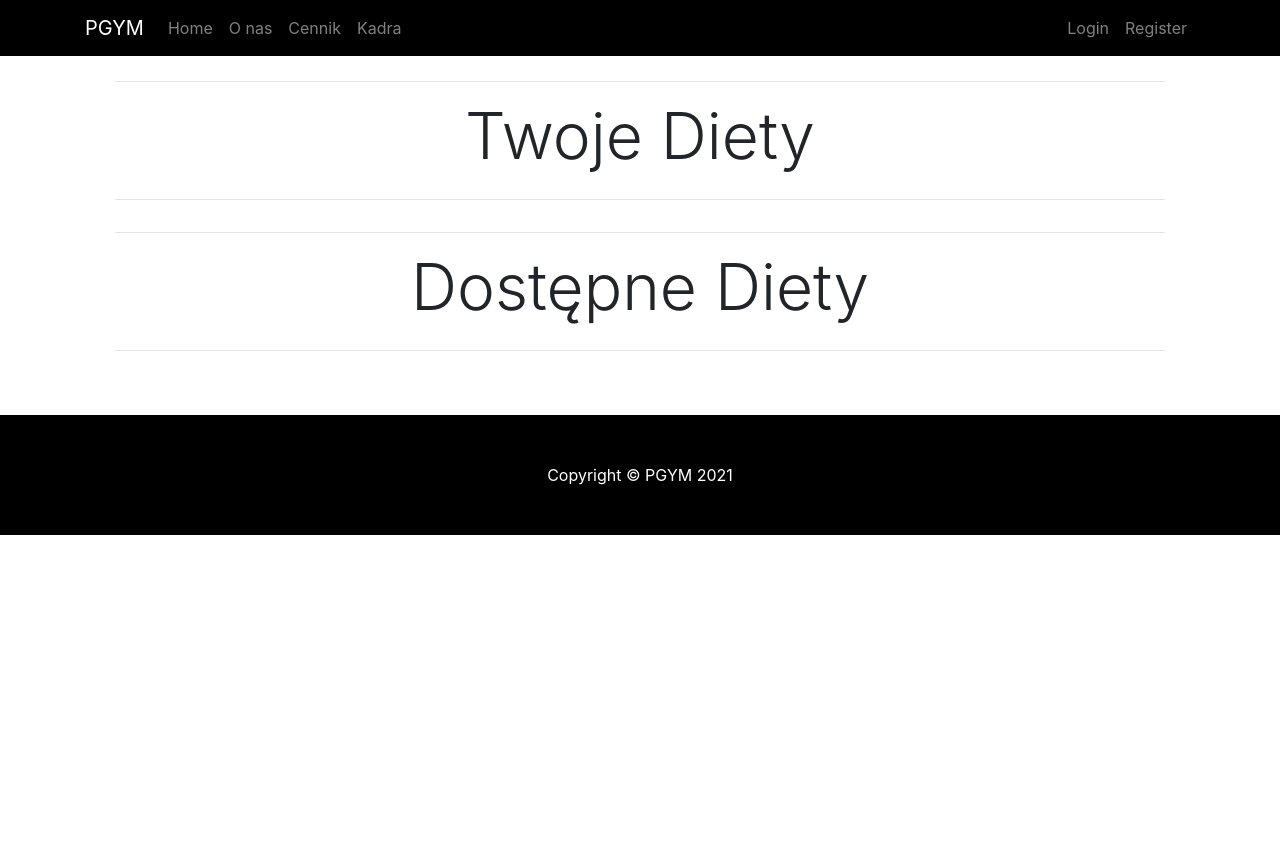
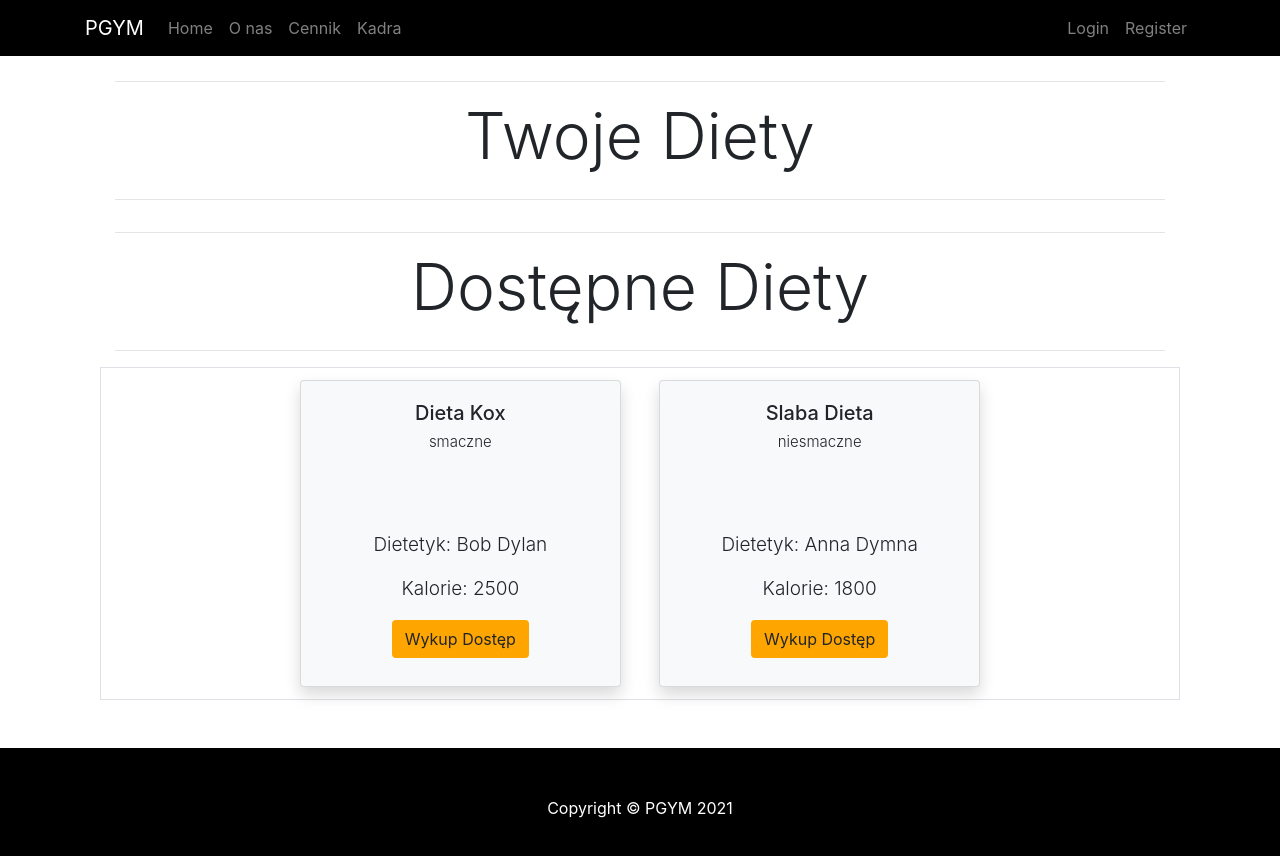
Before and after one commit to panjacob/PGYM-esilownia, a React (Create React App) app in the folder frontend/esilownia/: page /dieta in a window 1280 px wide. Shown: the top 856 px of the page. Before the commit the page ends 800 px from the top, so only its background shows below. Built offline with nearby package versions, Linux system fonts and the light colour scheme.

Commit message:
Wyświetlanie wszystkich diet

```diff
--- a/frontend/esilownia/src/components/Diet/User/Diet_showAll.js
+++ b/frontend/esilownia/src/components/Diet/User/Diet_showAll.js
@@ -1,7 +1,48 @@
-import React from "react";
+import React, {useEffect, useState} from "react";
 import 'bootstrap/dist/css/bootstrap.min.css';
+import axiosInstance from "../../Axios/Axios";
+import {Link} from "react-router-dom";
 
 function Diet_showAll(){
+
+    // const [diets, setDiets] = useState([]);
+    //
+    //
+    //
+    // useEffect(() => {
+    //
+    //     axiosInstance
+    //         .post(`diet/all`, {}, {
+    //             headers: {
+    //                 'Content-Type': 'application/json',
+    //                 'Authorization': localStorage.getItem('token_type') + ' ' + localStorage.getItem('access_token')
+    //             }
+    //         })
+    //         .then((res) => {
+    //             setDiets(res.data)
+    //         });
+    // },[]);
+
+    const diets = [
+        {
+            id: 1,
+            title: 'Dieta Kox',
+            type: 'smaczne',
+            calories: 2500,
+            dietician: 'Bob Dylan'
+
+        },
+        {
+            id: 2,
+            title: 'Slaba Dieta',
+            type: 'niesmaczne',
+            calories: 1800,
+            dietician: 'Anna Dymna'
+
+        },
+    ]
+
+
     return(
         <div className="dietShowAll">
             <div className="container">
@@ -12,7 +53,35 @@ function Diet_showAll(){
                     </h1>
                     <hr></hr>
                 </div>
-                <div className="row justify-content-center text-center inline-block">
+                <div className="row border justify-content-center text-center inline-block">
+                    {diets.map(function (cValue, idx){
+                        return(
+
+                            <div key={idx} style={{minWidth: '250px'}} className="col-md-4 mb-3 mt-2 flex">
+                                <div className="h-100 card m-1 shadow bg-light" key={idx}>
+                                    <div className="card-body">
+                                        <div className="card-title">
+                                            <h5>{cValue.title}</h5>
+                                        </div>
+                                        <div className="card-subtitle" style={{overflow: 'auto', height: '100px'}}>
+                                            <p style={{fontSize: '15px'}} className="m-0"
+                                               key={idx}>{cValue.type}</p>
+                                        </div>
+                                        <div className="card-text">
+                                            <p>Dietetyk: {cValue.dietician}</p>
+                                            <p>Kalorie: {cValue.calories}</p>
+                                            <Link className='btn' to={{
+                                                pathname: '/',
+                                                state: {
+                                                    Diet: cValue.id
+                                                }
+                                            }}>Wykup Dostęp</Link>
+                                        </div>
+                                    </div>
+                                </div>
+                            </div>
+                        )
+                        })}
                 </div>
             </div>
         </div>
```
